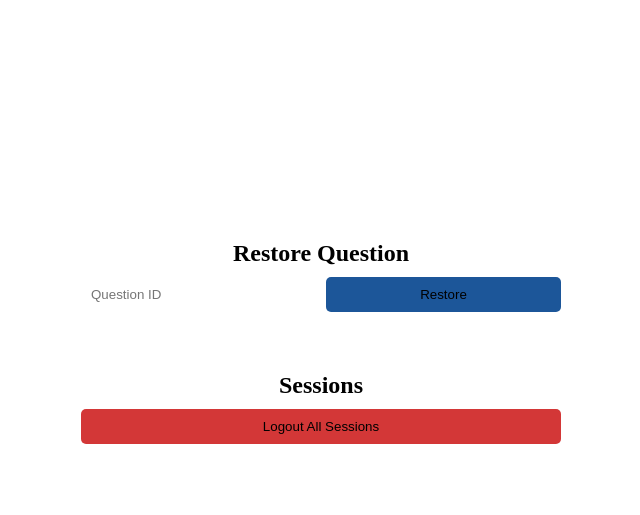
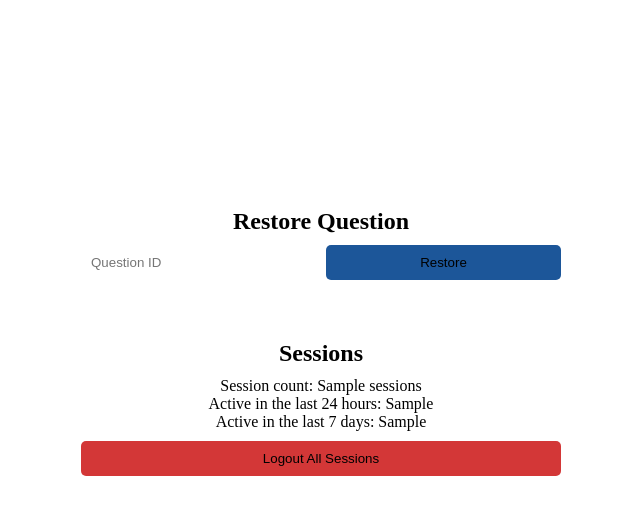
Before and after one commit to dodaucy/diary, a FastAPI app: template templates/admin.html in a window 1280 px wide. Shown: the part 58-573 px from the top of the page, without its empty margins (319-959 px from the left). Run offline with FastAPI, Linux system fonts and the light colour scheme; the template is opened without the code that fills it: most values are stand-ins (such as "Sample title", 1, 10 or a date in 2020); parts of the project's set-up code (start-up, migrations or seed data) failed here and were passed over.

Commit message:
Show session count

```diff
--- a/main.py
+++ b/main.py
@@ -156,7 +156,10 @@ async def admin(request: Request):
         "admin.html",
         {
             "request": request,
-            "selected_navbar_item": "admin"
+            "selected_navbar_item": "admin",
+            "sessions": await db.fetch_val("SELECT COUNT(*) FROM sessions"),
+            "active_sessions_24_hours": await db.fetch_val("SELECT COUNT(*) FROM sessions WHERE last_request >= UNIX_TIMESTAMP() - 60 * 60 * 24"),
+            "active_sessions_7_days": await db.fetch_val("SELECT COUNT(*) FROM sessions WHERE last_request >= UNIX_TIMESTAMP() - 60 * 60 * 24 * 7"),
         }
     )
 
--- a/templates/admin.html
+++ b/templates/admin.html
@@ -24,6 +24,11 @@
                 <h2>
                     Sessions
                 </h2>
+                <p>
+                    Session count: {{ sessions }}<br>
+                    Active in the last 24 hours: {{ active_sessions_24_hours }}<br>
+                    Active in the last 7 days: {{ active_sessions_7_days }}
+                </p>
                 <div class="full-line">
                     <button type="button" class="red-button flex-auto-scale can-be-disabled" onclick="logout_all_sessions(this);">Logout All Sessions</button>
                 </div>
```
